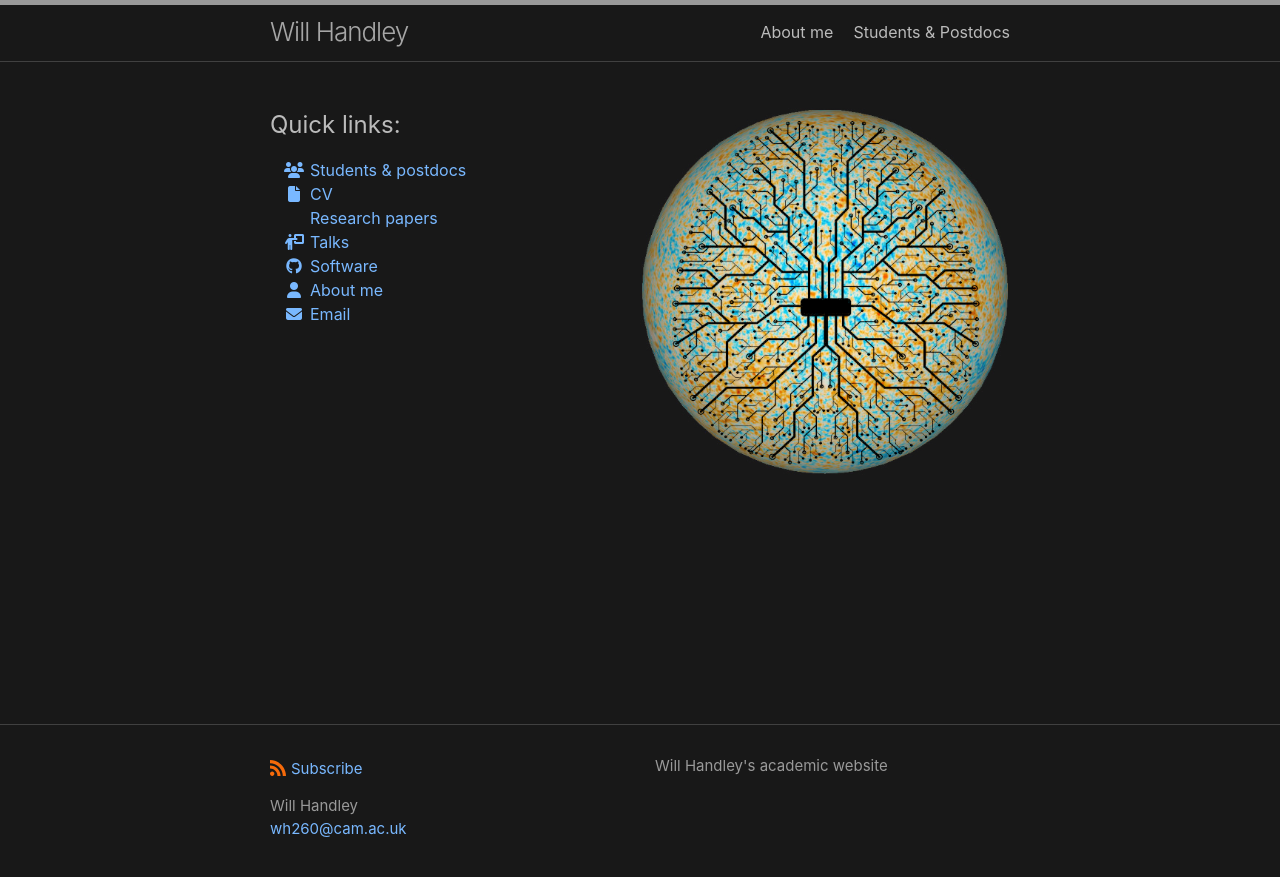
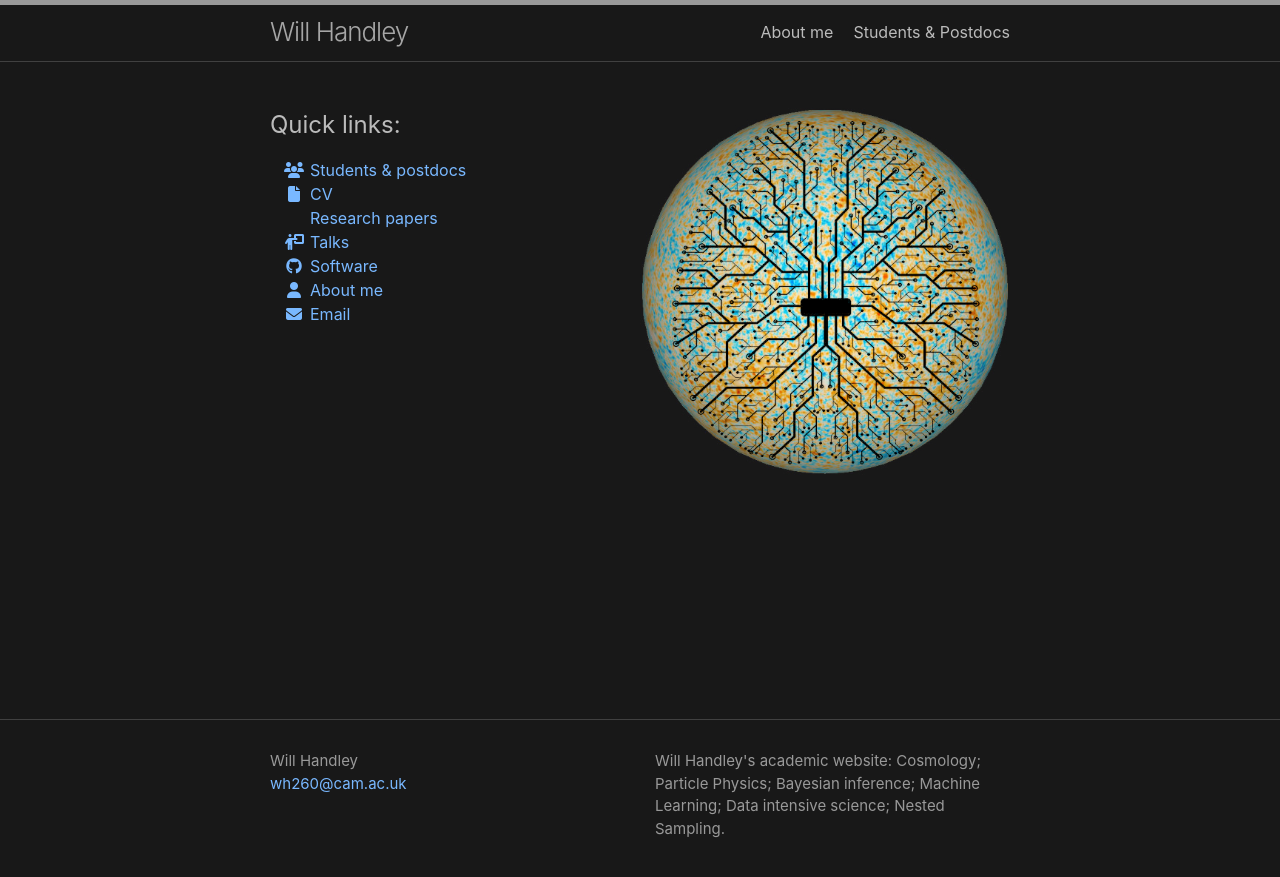
Before and after one commit to williamjameshandley/williamjameshandley.github.io, a Jekyll site: the page built from index.markdown, in a window 1280 px wide. Shown: the top 877 px of the page. Built offline with Jekyll 4.4.1, drawn with Linux system fonts in a browser that asks for light colours; nearby versions of some CDN libraries; a style sheet for code colours, icons or effects is not loaded.

Commit message:
Improved footer

```diff
--- a/_config.yml
+++ b/_config.yml
@@ -3,7 +3,7 @@
   name: Will Handley
   email: wh260@cam.ac.uk
 description: > # this means to ignore newlines until "show_excerpts:"
-  Will Handley's academic website
+  Will Handley's academic website: Cosmology; Particle Physics; Bayesian inference; Machine Learning; Data intensive science; Nested Sampling.
 
 show_excerpts: false # set to true to show excerpts on the homepage
 
--- a/_includes/footer.html
+++ b/_includes/footer.html
@@ -5,13 +5,6 @@
 
     <div class="footer-col-wrapper">
       <div class="footer-col">
-        <p class="feed-subscribe">
-          <a href="{{ 'feed.xml' | relative_url }}">
-            <svg class="svg-icon orange">
-              <use xlink:href="{{ 'assets/minima-social-icons.svg#rss' | relative_url }}"></use>
-            </svg><span>Subscribe</span>
-          </a>
-        </p>
       {%- if site.author %}
         <ul class="contact-list">
           {% if site.author.name -%}
```
